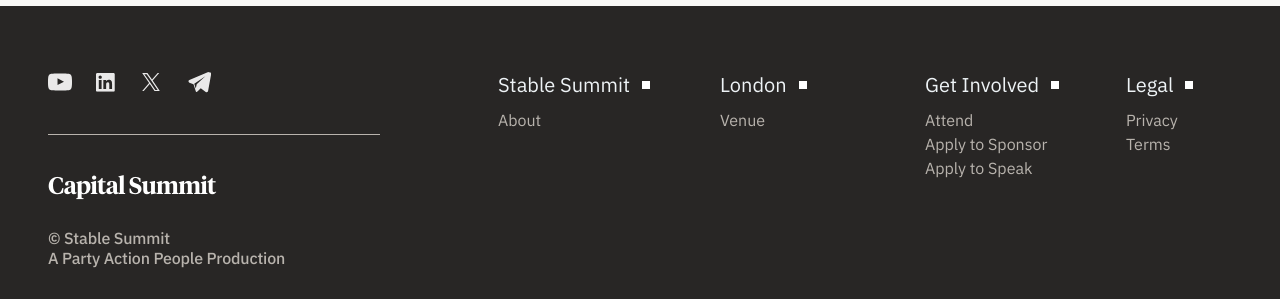
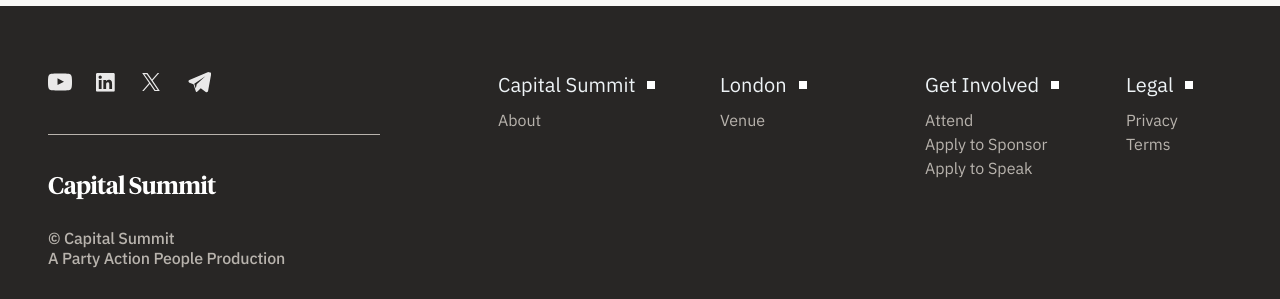
Before and after one commit to PAP-Singapore/capital-summit, a React (Vite) app: page /privacy-and-terms in a window 1280 px wide. Shown: the part 1575-1874 px from the top of the page. Built offline with nearby package versions, Linux system fonts and the light colour scheme.

Commit message:
Changed stable to capital

```diff
--- a/src/components/Footer.tsx
+++ b/src/components/Footer.tsx
@@ -8,7 +8,7 @@
 
 const footerColumns = [
   {
-    title: "Stable Summit",
+    title: "Capital Summit",
     links: [{ label: "About", href: "/about" }],
   },
   {
@@ -119,7 +119,7 @@
               Capital Summit
             </span>
             <div className="flex flex-col text-dark-gray text-[12px] md:text-[16px]  font-sans font-medium leading-[16px] md:leading-[19.84px] md:-tracking-[0.16px]">
-              <span>© Stable Summit</span>
+              <span>© Capital Summit</span>
               <span>A Party Action People Production</span>
             </div>
           </div>
```
